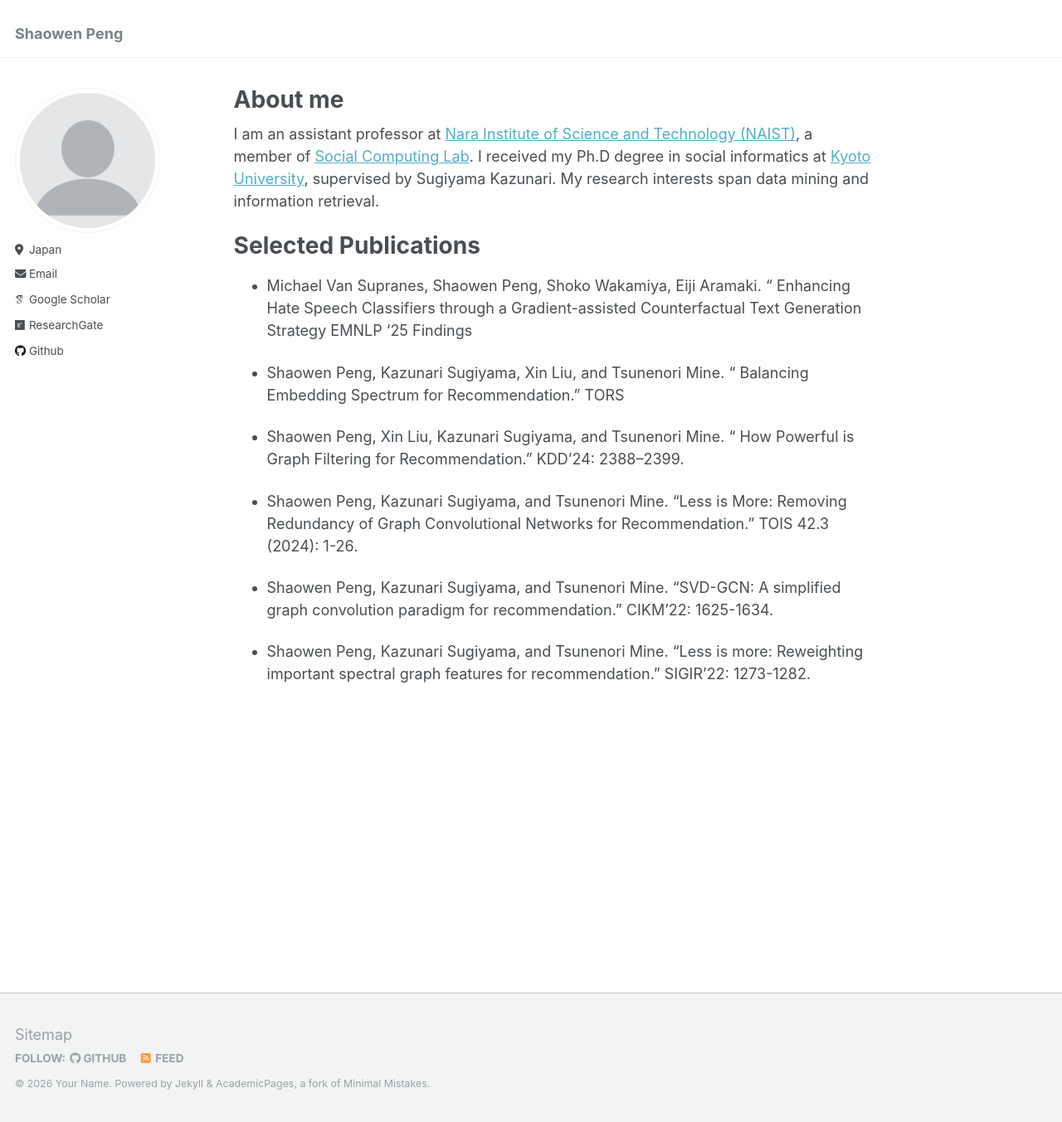
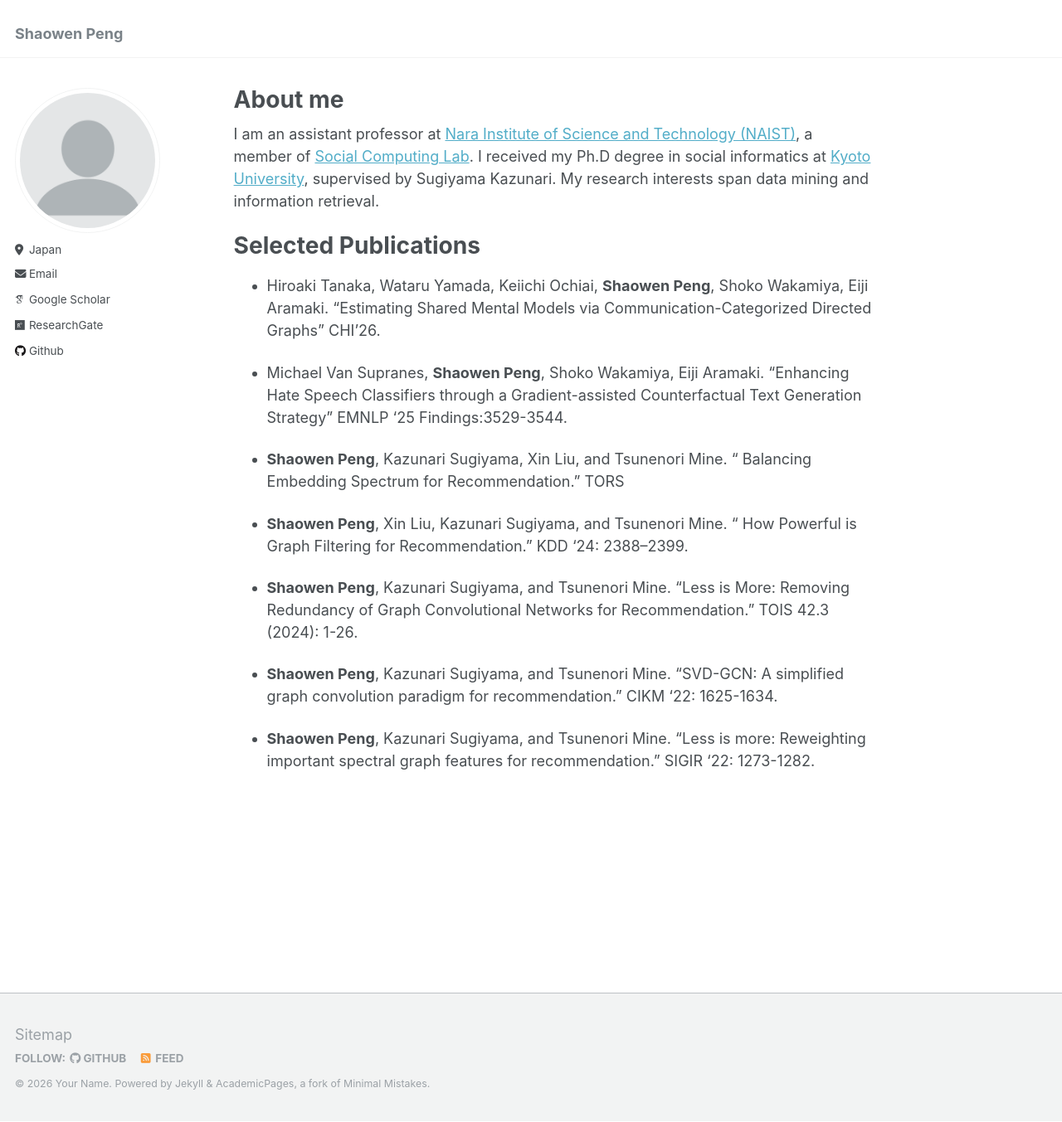
Before and after one commit to tanatosuu/tanatosuu.github.io, a Jekyll site: the page built from _pages/about.md, in a window 1280 px wide and 1353 px high. Shown: the whole window at 83% size. Built offline with Jekyll 4.4.1, drawn with Linux system fonts in a browser that asks for light colours; some web fonts are replaced.

Commit message:
Update about.md

```diff
--- a/_pages/about.md
+++ b/_pages/about.md
@@ -11,14 +11,16 @@ I am an assistant professor at [Nara Institute of Science and Technology (NAIST)
 
 # Selected Publications
 
-* Michael Van Supranes, Shaowen Peng, Shoko Wakamiya, Eiji Aramaki. "	Enhancing Hate Speech Classifiers through a Gradient-assisted Counterfactual Text Generation Strategy EMNLP '25 Findings
+* Hiroaki Tanaka, Wataru Yamada, Keiichi Ochiai, **Shaowen Peng**, Shoko Wakamiya, Eiji Aramaki. "Estimating Shared Mental Models via Communication-Categorized Directed Graphs" CHI'26.
 
-* Shaowen Peng,  Kazunari Sugiyama, Xin Liu, and Tsunenori Mine. "	Balancing Embedding Spectrum for Recommendation." TORS
+* Michael Van Supranes, **Shaowen Peng**, Shoko Wakamiya, Eiji Aramaki. "Enhancing Hate Speech Classifiers through a Gradient-assisted Counterfactual Text Generation Strategy" EMNLP '25 Findings:3529-3544.
 
-* Shaowen Peng, Xin Liu, Kazunari Sugiyama, and Tsunenori Mine. "	How Powerful is Graph Filtering for Recommendation." KDD'24: 2388–2399.
+* **Shaowen Peng**,  Kazunari Sugiyama, Xin Liu, and Tsunenori Mine. "	Balancing Embedding Spectrum for Recommendation." TORS
 
-* Shaowen Peng, Kazunari Sugiyama, and Tsunenori Mine. "Less is More: Removing Redundancy of Graph Convolutional Networks for Recommendation." TOIS 42.3 (2024): 1-26.
+* **Shaowen Peng**, Xin Liu, Kazunari Sugiyama, and Tsunenori Mine. "	How Powerful is Graph Filtering for Recommendation." KDD '24: 2388–2399.
 
-* Shaowen Peng, Kazunari Sugiyama, and Tsunenori Mine. "SVD-GCN: A simplified graph convolution paradigm for recommendation." CIKM'22: 1625-1634.
+* **Shaowen Peng**, Kazunari Sugiyama, and Tsunenori Mine. "Less is More: Removing Redundancy of Graph Convolutional Networks for Recommendation." TOIS 42.3 (2024): 1-26.
 
-* Shaowen Peng, Kazunari Sugiyama, and Tsunenori Mine. "Less is more: Reweighting important spectral graph features for recommendation." SIGIR'22: 1273-1282.
+* **Shaowen Peng**, Kazunari Sugiyama, and Tsunenori Mine. "SVD-GCN: A simplified graph convolution paradigm for recommendation." CIKM '22: 1625-1634.
+
+* **Shaowen Peng**, Kazunari Sugiyama, and Tsunenori Mine. "Less is more: Reweighting important spectral graph features for recommendation." SIGIR '22: 1273-1282.
```
